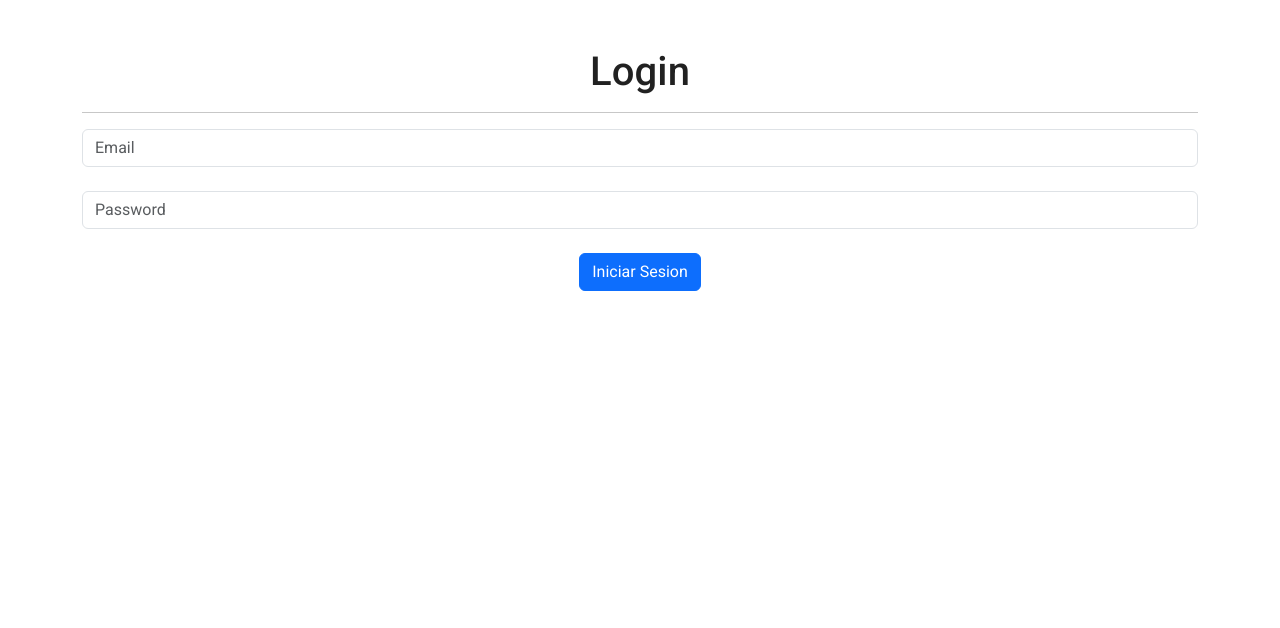
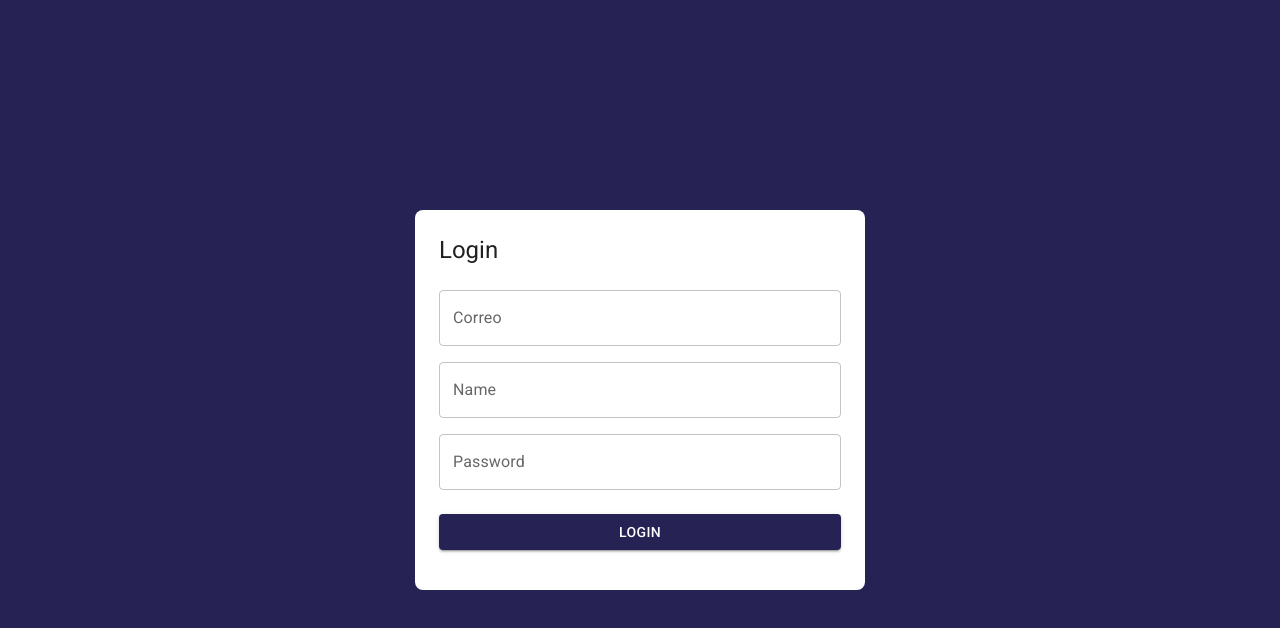
Before and after one commit to briandevitaok/inversiones-Front, a React (Vite) app: page / in a window 1280 px wide. Shown: the top 628 px of the page. Built offline with nearby package versions, Linux system fonts and the light colour scheme.

Commit message:
primer commit

```diff
--- a/package.json
+++ b/package.json
@@ -12,7 +12,7 @@
     "@emotion/react": "^11.10.5",
     "@emotion/styled": "^11.10.5",
     "@mui/icons-material": "^5.11.0",
-    "@mui/material": "^5.11.3",
+    "@mui/material": "^5.11.4",
     "@mui/styled-engine-sc": "^5.11.0",
     "axios": "^1.2.2",
     "react": "^18.2.0",
--- a/src/auth/context/AuthProvider.jsx
+++ b/src/auth/context/AuthProvider.jsx
@@ -5,10 +5,11 @@
 
 const init = () => {
   const email = JSON.parse(localStorage.getItem('email'));
-
+  const name = JSON.parse(localStorage.getItem('name'));
   return {
     logged: !!email,
     email: email,
+    name: name
 
   };
 };
@@ -16,18 +17,21 @@
 export const AuthProvider = ({ children }) => {
   const [state, dispacht] = useReducer(authReducer, {}, init);
 
-  const login = (email='') => {
+  const login = (email='', name='') => {
     const action = {
       type: types.login,
-      payload: email
+      payload: email,
+      payload: name
     };
 
     localStorage.setItem('email', JSON.stringify(email));
+    localStorage.setItem('name', JSON.stringify(name));
     dispacht(action);
   };
 
   const logout = () => {
     localStorage.removeItem('email');
+    localStorage.removeItem('name');
     const action = {
       type: types.logout,
     };
--- a/src/auth/context/AuthReducer.js
+++ b/src/auth/context/AuthReducer.js
@@ -7,9 +7,9 @@
       return {
         ...state,
         logged: true,
-        user: action.payload,
+        name: action.payload,
         email: action.payload,
-        passwords: action.payload
+        password: action.payload
       };
 
     case types.logout:
--- /dev/null
+++ b/src/auth/layout/AuthLayout.jsx
@@ -0,0 +1,33 @@
+import { Grid, Typography } from '@mui/material';
+
+export const AuthLayout = ({ children, title = '' }) => {
+  return (
+    <Grid
+      container
+      spacing={0}
+      direction="column"
+      alignItems="center"
+      justifyContent={'center'}
+      sx={{ minHeight: '100vh', backgroundColor: 'primary.main', padding: 4 }}
+    >
+      <Grid
+        item
+        className="box-shadow"
+        xs={3}
+        sx={{
+          backgroundColor: 'white',
+          padding: 3,
+          borderRadius: 2,
+          width: { sm: 450 },
+        }}
+      >
+        <Typography variant="h5" sx={{ mb: 1 }}>
+          {' '}
+          {title}{' '}
+        </Typography>
+
+        {children}
+      </Grid>
+    </Grid>
+  );
+};
--- a/src/auth/pages/LoginPages.jsx
+++ b/src/auth/pages/LoginPages.jsx
@@ -2,16 +2,21 @@
 import swal from 'sweetalert2';
 import { AuthContext } from '../context/AuthContext';
 import { fetchAxios } from '../../helpers/axios';
+import { AuthLayout } from '../layout/AuthLayout';
+import { Button, Grid, Link, TextField, Typography } from '@mui/material';
 
 export const LoginPages = () => {
   const {login} = useContext(AuthContext);
   const [register, setRegister] = useState(true)
   const [password, setPassword] = useState('');
   const [email, setEmail] = useState('');
+  const [name, setName] = useState('');
 
 
-
-
+  const inputName = (e) => {
+    const name = e.target.value;
+    setName(name);
+  };
 
   const inputEmail = (e) => {
     const email = e.target.value;
@@ -24,7 +29,8 @@
     setPassword(password);
   };
 
-  const onLogin = async () => {
+  const onLogin = async (e) => {
+    e.preventDefault();
     if (email < 1) {
       return new swal({
         icon: 'error',
@@ -41,9 +47,8 @@
       });
     }
     else{
-      const p = fetchAxios(email, password)
-      console.log(p);
-      login(email, password)
+      fetchAxios(email, password, name)
+      login(email, name, password)
       setRegister(false)
     }
    ;
@@ -52,7 +57,73 @@
 
   return (
     <>
-      <div className="container mt-5 text-center">
+
+<AuthLayout title="Login">
+      <form onSubmit={onLogin} >
+        <Grid container>
+          <Grid item xs={12} sx={{ mt: 2 }}>
+            <TextField
+              label="Correo"
+              type="email"
+              placeholder="example@gmail.com"
+              fullWidth
+              name='email'
+              onChange={inputEmail}
+
+
+            />
+          </Grid>
+
+          <Grid item xs={12} sx={{ mt: 2 }}>
+            <TextField
+              label="Name"
+              type="name"
+              placeholder="Name"
+              fullWidth
+              name='name'
+              onChange={inputName}
+            />
+          </Grid>
+
+
+          <Grid item xs={12} sx={{ mt: 2 }}>
+            <TextField
+              label="Password"
+              type="password"
+              placeholder="password"
+              fullWidth
+              name='password'
+              onChange={inputPassword}
+            />
+          </Grid>
+
+          <Grid container spacing={2} sx={{ mb: 2, mt: 1 }}>
+            <Grid item xs={12} sm={12}>
+              <Button
+              type='submit'
+              variant="contained"
+              fullWidth
+              >
+                Login
+              </Button>
+            </Grid>
+            </Grid>
+
+        </Grid>
+        {
+          !register ? <span className='text-danger'>Credenciales incorrectas</span>: null
+
+        }
+
+      </form>
+    </AuthLayout>
+
+
+
+
+
+
+      {/* <div className="container mt-5 text-center">
         <h1>Login</h1>
         <hr />
         <form >
@@ -70,15 +141,13 @@
             onChange={inputPassword}
           />
         </form>
-        {
-          !register ? <span>Credenciales incorrectas</span>: null
-        }
+
 
         <br />
         <button className="btn btn-primary" onClick={onLogin}>
           Iniciar Sesion
         </button>
-      </div>
+      </div> */}
     </>
   );
 };
--- a/src/helpers/axios.js
+++ b/src/helpers/axios.js
@@ -1,14 +1,15 @@
 import axios from 'axios'
 import Cookies from "universal-cookie";
 const cookies = new Cookies();
-export const fetchAxios = (email, password) => {
+export const fetchAxios = (email, password, name) => {
 
   const configuration = {
     method: 'post',
     url: 'https://auth-backend.azurewebsites.net/login',
     data: {
       email,
-      password
+      password,
+      name
     },
   }
 
--- a/src/ui/Navbar.jsx
+++ b/src/ui/Navbar.jsx
@@ -1,7 +1,7 @@
 import { useContext } from 'react';
 import { Link, NavLink, useNavigate } from 'react-router-dom';
 import { AuthContext } from '../auth/context/AuthContext';
-
+import ExitToAppIcon from '@mui/icons-material/ExitToApp';
 
 export const Navbar = () => {
     const navigate = useNavigate()
@@ -25,18 +25,11 @@
 
         <div className="navbar-collapse collapse w-100 order-3 dual-collapse2 d-flex justify-content-end">
           <ul className="navbar-nav ml-auto">
-
-            <span className="nav-item nav-link text-primary">
-              {
-              email ? <span className='badge text-bg-success'>Activo</span>: null
-              }
-
-            </span>
             {
-              email ?  <button className="nav-item nav-link btn"
+              email ? <button className="nav-item nav-link btn"
               onClick={onLogout}
               >
-                Salir
+               <ExitToAppIcon/> Salir
               </button>: null
             }
           </ul>
--- a/src/ui/SideBar.jsx
+++ b/src/ui/SideBar.jsx
@@ -18,11 +18,13 @@
 import { useContext } from 'react';
 import { AuthContext } from '../auth/context/AuthContext';
 import { useNavigate } from 'react-router-dom';
-import { deepOrange, pink, red } from '@mui/material/colors';
-
+import ListItemAvatar from '@mui/material/ListItemAvatar';
+import EmailIcon from '@mui/icons-material/Email';
+import PersonIcon from '@mui/icons-material/Person';
+import { red } from '@mui/material/colors';
 export const SideBar = ({ drawWithd }) => {
 
-  const { user, email } = useContext(AuthContext);
+  const { name, email, logged } = useContext(AuthContext);
   const navigate = useNavigate();
 
   const handleClick = () => {
@@ -45,15 +47,39 @@
       >
         <Toolbar>
           <Typography variant="h6" noWrap component="div" className="center">
-            <Avatar sx={{ width: 50, height: 50, bgcolor: deepOrange[500] }}>
-              {user}
-            </Avatar>
-          {email}
+          {/* <Avatar sx={{ bgcolor: deepOrange[500] }}>{name[1]}</Avatar> */}
+          <List
+      sx={{
+        width: '100%',
+        maxWidth: 360,
+        bgcolor: 'background.paper',
+      }}
+    >
+      <ListItem>
+        <ListItemAvatar>
+          <Avatar>
+            <EmailIcon />
+          </Avatar>
+        </ListItemAvatar>
+        <ListItemText primary={email}/>
+      </ListItem>
+      <Divider variant="inset" component="li" />
+      <ListItem>
+        <ListItemAvatar>
+          <Avatar>
+            <PersonIcon />
+          </Avatar>
+        </ListItemAvatar>
+        <ListItemText primary={`Usuario: ${name}`} secondary={ logged ? <span className='badge text-bg-success'>Activo</span>: null} />
+      </ListItem>
+      <Divider variant="inset" component="li" />
+    </List>
+          {/* {email} */}
           </Typography>
         </Toolbar>
         <Divider />
         <List>
-          {['Enero', 'Febrero', 'Marzo', 'Abril', 'Mayo', 'Junio', 'Julio'].map(
+          {['Enero'].map(
             (text) => (
               <ListItem key={text} disablePadding>
                 <ListItemButton>
@@ -64,6 +90,7 @@
                     <ListItemText primary={text} />
                     <ListItemText secondary={'Valor invertido: $200000'} />
                     <ListItemText secondary={'Rentabilidad: $200000'} />
+                    <ListItemText secondary={'Tiempo financiado: 5'} />
                     {/* <Chip label="Ver detalles" onClick={handleClick} /> */}
                   </Grid>
                 </ListItemButton>
```
Also changed, not shown: 2 other files (tests, documents, lock files or other folders).
